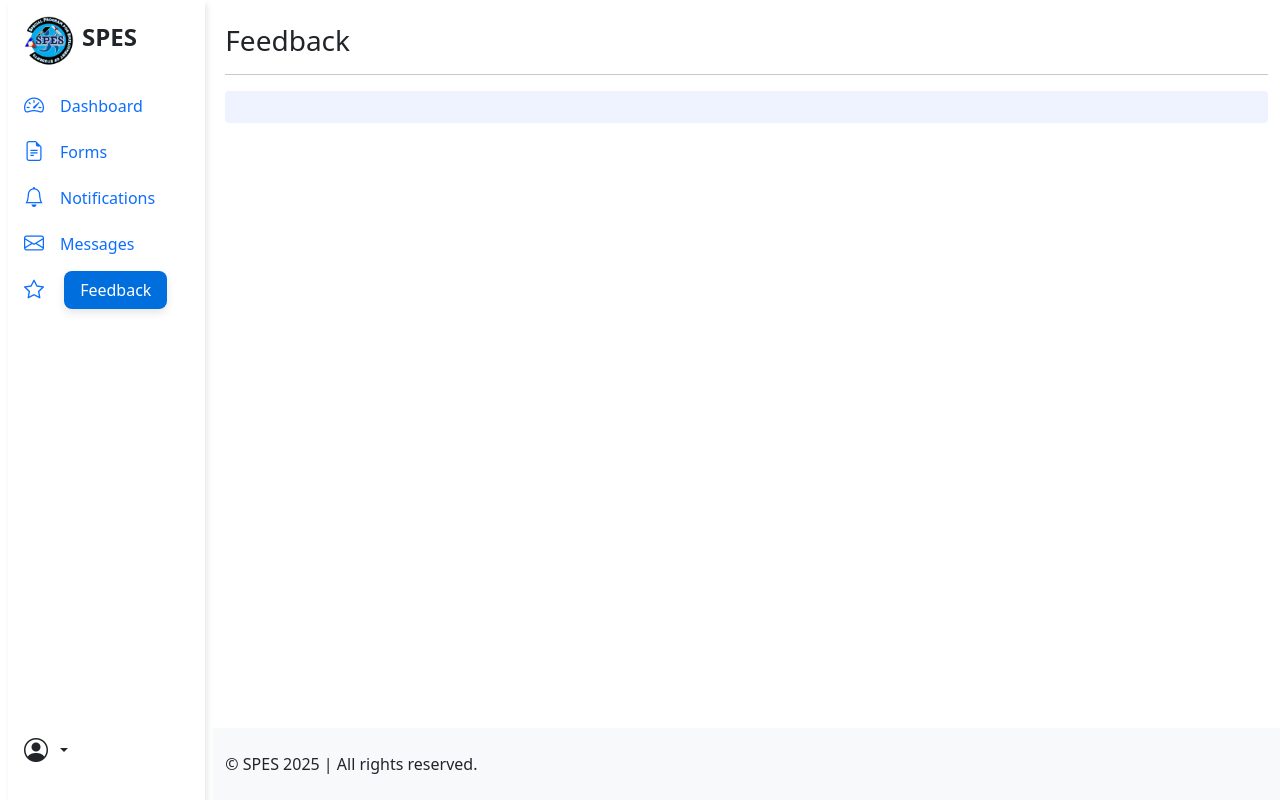
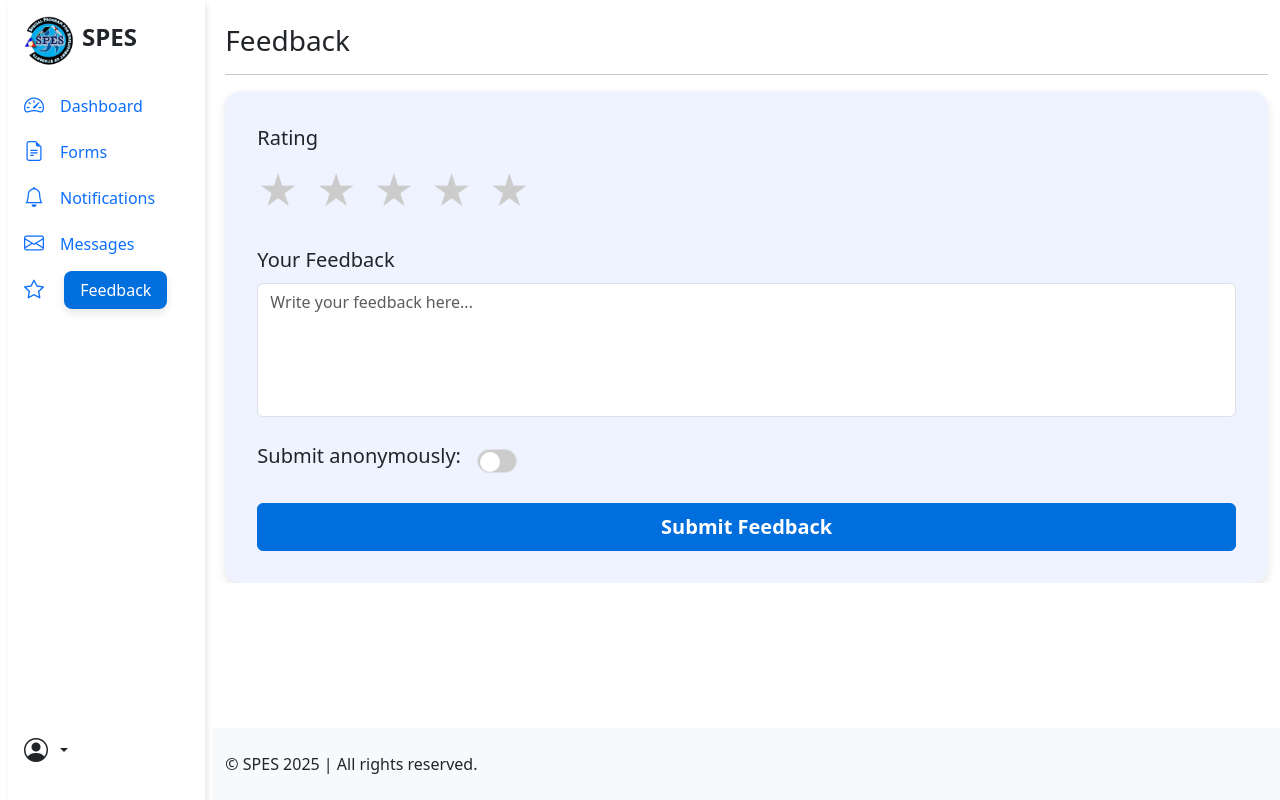
Before and after one commit to jericwin/SPES, a Flask app: template templates/new/feedback.html in a window 1280 px wide. Run offline with Flask 3, Linux system fonts and the light colour scheme; the template is opened without the code that fills it, so the values that code supplies are empty.

Commit message:
added new feedback

```diff
--- a/templates/new/feedback.html
+++ b/templates/new/feedback.html
@@ -4,6 +4,7 @@
     <meta charset="UTF-8" />
     <meta name="viewport" content="width=device-width, initial-scale=1.0" />
     <link rel="icon" href="/static/images/spes-logo.png" type="image/png" />
+    <script src="https://cdn.jsdelivr.net/npm/bootstrap@5.3.0-alpha1/dist/js/bootstrap.bundle.min.js"></script>
     <title>DigiSPES</title>
     <link
       rel="stylesheet"
@@ -52,9 +53,11 @@
 }
 .main-container {
   background-color: rgb(239, 243, 255);
-        padding: 1rem;
-        border-radius: 0.25rem;
+  padding: 2rem;
+  border-radius: 1rem;
+  box-shadow: 0 4px 10px rgba(0, 0, 0, 0.1);
 }
+
 #sidebar-active {
   background-color: #006edc;
   color: white;
@@ -62,6 +65,121 @@
   box-shadow: 0 4px 8px rgba(0, 0, 0, 0.1);
   transition: background-color 0.3s ease, color 0.3s ease;
   padding: 0.5rem 1rem;
+}
+
+/* Star Rating Styles */
+.stars {
+  display: flex;
+  justify-content: flex-start;
+  gap: 0.5rem;
+  cursor: pointer;
+}
+
+.star {
+  font-size: 2.5rem;
+  color: #ccc;
+  transition: color 0.3s ease;
+}
+
+.star.selected {
+  color: gold;
+}
+
+.star:hover {
+  color: #f39c12;
+}
+
+/* Anonymous Switch Styling */
+.form-check-input {
+  width: 50px;
+  height: 30px;
+  border-radius: 50px;
+  background-color: #ccc;
+  transition: background-color 0.3s ease;
+}
+
+.form-check-input:checked {
+  background-color: #006edc;
+}
+
+.form-check-input:checked::before {
+  transform: translateX(20px);
+  background-color: white;
+}
+
+.form-check-input:focus {
+  outline: none;
+  box-shadow: none;
+}
+
+/* Remove the outline or square effect when toggling */
+.form-check-input:focus {
+  outline: none;
+  box-shadow: none;
+}
+
+textarea {
+  font-size: 1.1rem;
+  padding: 0.75rem;
+  border-radius: 0.375rem;
+  border: 1px solid #ccc;
+  transition: border-color 0.3s ease;
+}
+
+textarea:focus {
+  border-color: #006edc;
+  outline: none;
+}
+
+.btn-primary {
+  background-color: #006edc;
+  border-color: #006edc;
+  color: white;
+  font-weight: bold;
+}
+
+.btn-primary:hover {
+  background-color: #0056b3;
+  border-color: #0056b3;
+}
+
+/* Anonymous Toggle Button */
+.form-check-input:checked {
+  background-color: #006edc; /* Blue for checked */
+}
+
+.form-switch .form-check-input {
+  width: 40px; /* Smaller width */
+  height: 24px; /* Smaller height */
+  border-radius: 50px; /* Rounded shape */
+  position: relative;
+  background-color: #ccc;
+  transition: background-color 0.3s ease;
+}
+
+.form-switch .form-check-input:checked {
+  background-color: #006edc; /* Blue when checked */
+}
+
+.form-switch .form-check-input::before {
+  content: "";
+  position: absolute;
+  top: 2px;
+  left: 2px;
+  width: 20px; /* Adjust to fit inside the toggle */
+  height: 20px; /* Adjust to fit inside the toggle */
+  border-radius: 50px;
+  background-color: white;
+  transition: transform 0.3s ease;
+}
+
+.form-switch .form-check-input:checked::before {
+  transform: translateX(16px); /* Move the toggle circle to the right */
+}
+
+.form-check-input:focus {
+  outline: none;
+  box-shadow: none;
 }
     </style>
   </head>
@@ -205,8 +323,48 @@
 
               <hr />
               <div class="main-container">
+  <form action="/submit_feedback" method="POST">
+    <!-- Star Rating -->
+    <div class="mb-4">
+      <label for="rating" class="form-label fs-5">Rating</label>
+      <div class="stars d-flex justify-content-start gap-3">
+        <span class="star" data-value="1">&#9733;</span>
+        <span class="star" data-value="2">&#9733;</span>
+        <span class="star" data-value="3">&#9733;</span>
+        <span class="star" data-value="4">&#9733;</span>
+        <span class="star" data-value="5">&#9733;</span>
+      </div>
+      <input type="hidden" id="rating_value" name="rating" value="" />
+    </div>
 
+    <!-- Feedback Message -->
+    <div class="mb-4">
+      <label for="message" class="form-label fs-5">Your Feedback</label>
+      <textarea
+        class="form-control"
+        id="message"
+        name="message"
+        rows="5"
+        placeholder="Write your feedback here..."
+        required
+        style="resize: none;"
+      ></textarea>
     </div>
+
+    <!-- Anonymous Switch -->
+    <div class="mb-4 d-flex align-items-center">
+      <label for="anonymousCheck" class="form-label me-3 fs-5">Submit anonymously:</label>
+      <div class="form-check form-switch">
+        <input class="form-check-input" type="checkbox" id="anonymousCheck" name="anonymous" value="1">
+        <label class="form-check-label" for="anonymousCheck"></label>
+      </div>
+    </div>
+
+    <!-- Submit Button -->
+    <button type="submit" class="btn btn-primary w-100 py-2 fs-5">Submit Feedback</button>
+  </form>
+</div>
+
             </div>
           </main>
           <footer class="row bg-light py-4 mt-auto">
@@ -215,8 +373,38 @@
         </div>
       </div>
     </div>
-    <script
-      src="https://cdn.jsdelivr.net/npm/bootstrap@5.3.0-alpha1/dist/js/bootstrap.bundle.min.js"
-      integrity="sha384-w76AqPfDkMBDXo30jS1Sgez6pr3x5MlQ1ZAGC+nuZB+EYdgRZgiwxhTBTkF7CXvN"
-      crossorigin="anonymous"
-    ></script>
+    <script>
+  // Star Rating Functionality
+  const stars = document.querySelectorAll('.star');
+  const ratingValue = document.getElementById('rating_value');
+
+  stars.forEach(star => {
+    star.addEventListener('click', function () {
+      const value = this.getAttribute('data-value');
+
+      // Set the value in the hidden input field
+      ratingValue.value = value;
+
+      // Highlight the clicked stars
+      stars.forEach(s => {
+        s.classList.remove('selected');
+        if (s.getAttribute('data-value') <= value) {
+          s.classList.add('selected');
+        }
+      });
+    });
+  });
+
+  // Anonymous Toggle Behavior
+  const switchInput = document.getElementById('anonymousCheck');
+
+  switchInput.addEventListener('change', () => {
+    if (switchInput.checked) {
+      switchInput.parentElement.style.backgroundColor = "#006edc"; // Blue when checked
+    } else {
+      switchInput.parentElement.style.backgroundColor = "#ccc"; // Gray when unchecked
+    }
+  });
+</script>
+  </body>
+</html>
```
Lines whose indentation alone changed are shown as unchanged.
